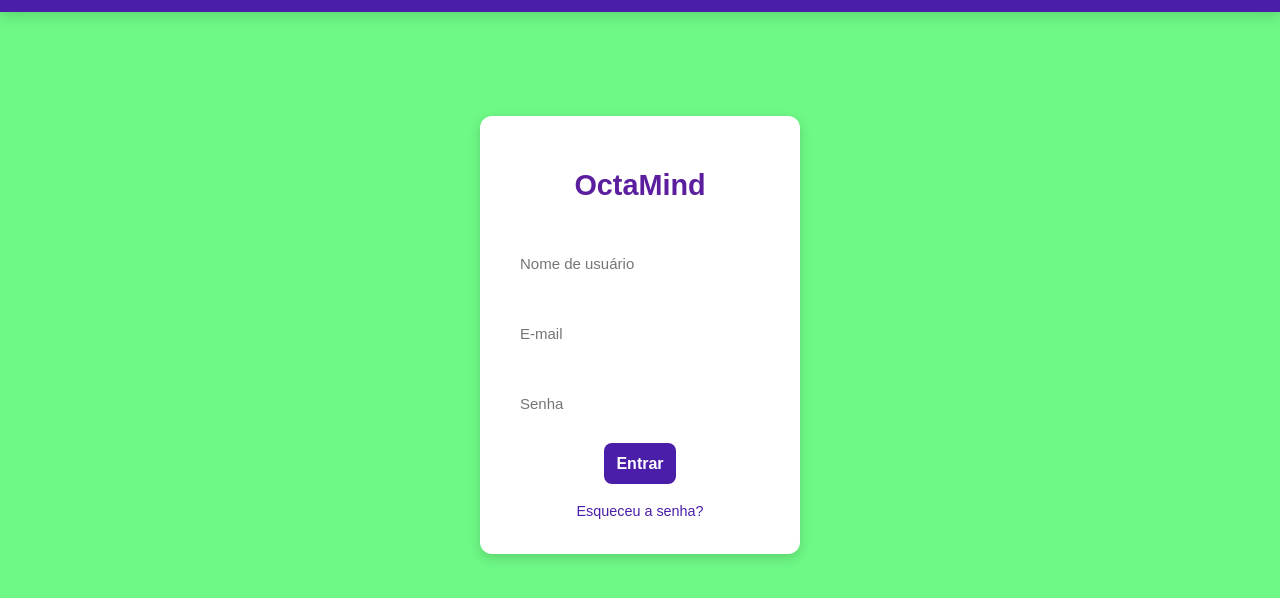
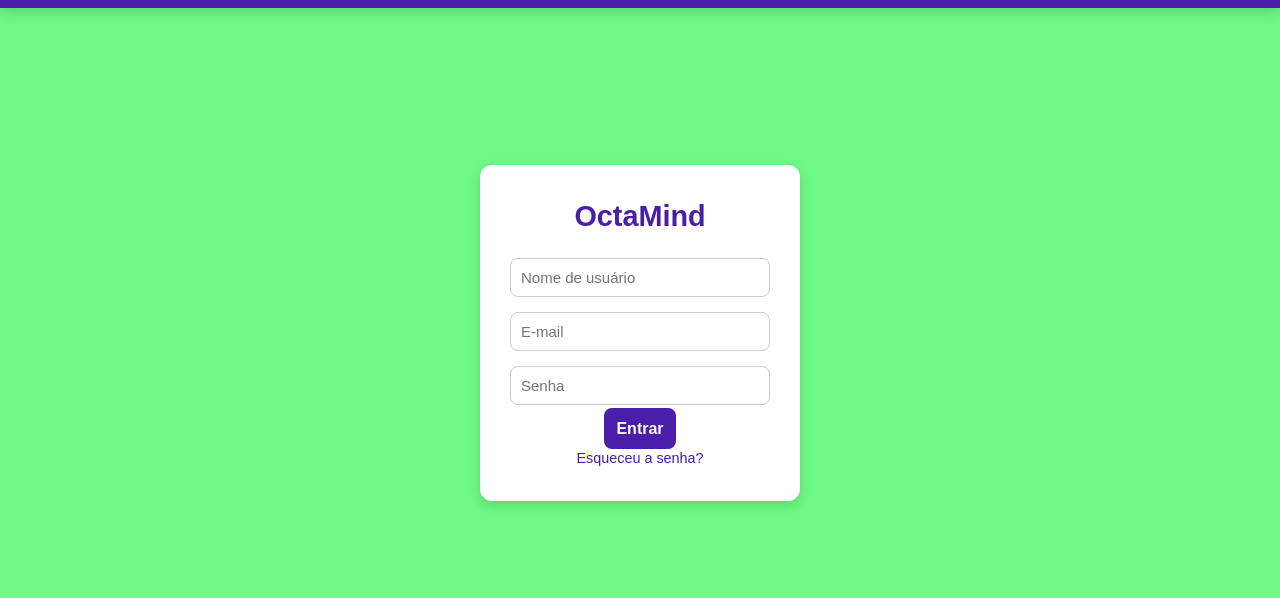
Before and after one commit to lleonardo4m/Projeto-Octa-Mind-main-main, a plain HTML site: page Index.html in a window 1280 px wide. Shown: the part 142-740 px from the top of the page. Drawn offline with Linux system fonts and the light colour scheme.

Commit message:
ultima alterção

```diff
--- a/Index.html
+++ b/Index.html
@@ -3,29 +3,22 @@
 <head>
   <meta charset="UTF-8">
   <meta name="viewport" content="width=device-width, initial-scale=1.0">
-    <title>Quiz Octa Mind</title>
-    <link rel="stylesheet" href="/css/index.css">
+  <title>OctaMind Plus</title>
+  <link rel="stylesheet" href="css/index.css">
 </head>
-<body style="font-family: sans-serif;">
 
+<body>
   <header>
-        <a href="cartao_cred.html"><img src="/img/logoplus.png" alt=""></a>
+    <img src="/img/logoplus.png" alt="Logo OctaMind Plus">
   </header>
 
   <div class="login">
-        <br>
-        <h1 style="color: #5b1e9f;">OctaMind</h1>
-        <br>
-         <input type="text" name="nome" placeholder="Nome de usuário" style="border-radius: 5px; border: none;" class="usuario">
-         <br><br>
-         <input type="email" name="e-mail" placeholder="E-mail" style="border-radius: 5px; border: none" class="e-mail">
-         <br><br>
-         <input type="password" name="senha" placeholder="Senha" style="border-radius: 5px; border: none;" class="senha">
-         <br><br>
+    <h1>OctaMind</h1>
+    <input type="text" placeholder="Nome de usuário" class="usuario">
+    <input type="email" placeholder="E-mail" class="e-mail">
+    <input type="password" placeholder="Senha" class="senha">
     <a href="home.html" class="Entrar">Entrar</a>
-         <br><br>
-         <a href="" class="recuperar_senha">Esqueceu a senha?</a>
+    <a href="#" class="recuperar_senha">Esqueceu a senha?</a>
   </div>
-
 </body>
 </html>
```
Lines whose indentation alone changed are shown as unchanged.
